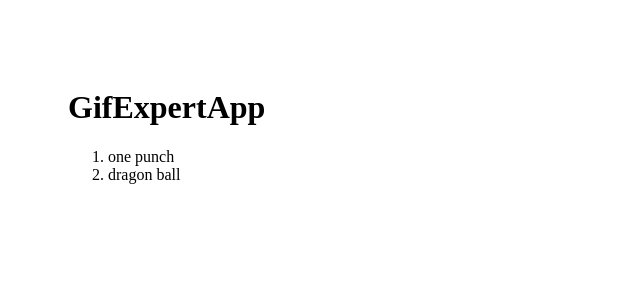
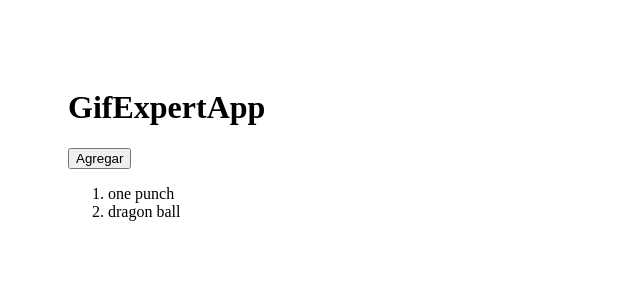
Before and after one commit to EliasCode79/react-apuntes, a React (Vite) app in the folder 05-git-expert-app/: page / in a window 1280 px wide. Shown: the top 300 px of the page, without its empty margins (0-640 px from the left). Built offline with nearby package versions, Linux system fonts and the light colour scheme.

Commit message:
feat: funcionalidada para agreagar una nueva categoria

```diff
--- a/05-git-expert-app/src/GifExpertApp.jsx
+++ b/05-git-expert-app/src/GifExpertApp.jsx
@@ -3,6 +3,16 @@ import { useState } from 'react';
 export const GifExpertApp = () => {
 	// podemos tener n cantidades de estados(useState), estos no tiene un nombre se identifican por el orden q se vayan creando. Asi q evita meter useState en condicionales porque afectara el orden de los useState.
 	const [categories, setCategories] = useState(['one punch', 'dragon ball']);
+
+	const onAddCategory = () => {
+		let nueva = 'demon slayer';
+		//  evitemos usar el push en los useState en react.
+		// TODO: tenemos q entender q useState, el estado no tiene de mutar(cambiar(agregar)), sino q tenemos q darle un nuevo estado.
+		setCategories([...categories, nueva]); // esta es otra forma.
+		// setCategories((cat) => [...categories, nueva]);  // esta es otra forma.
+		// setCategories(categories.concat(nueva));  // esta es un forma de hacerlo
+	};
+
 	return (
 		<>
 			{/* title */}
@@ -12,6 +22,7 @@ export const GifExpertApp = () => {
 
 			{/* grid table */}
 
+			<button onClick={(e) => onAddCategory()}>Agregar</button>
 			<ol>
 				{/* Para recorrer un array usamo el map, a los elementos li tenemos q agregarles un key para q no nos presente problemas en la consola */}
 				{categories.map((categorie) => {
```
